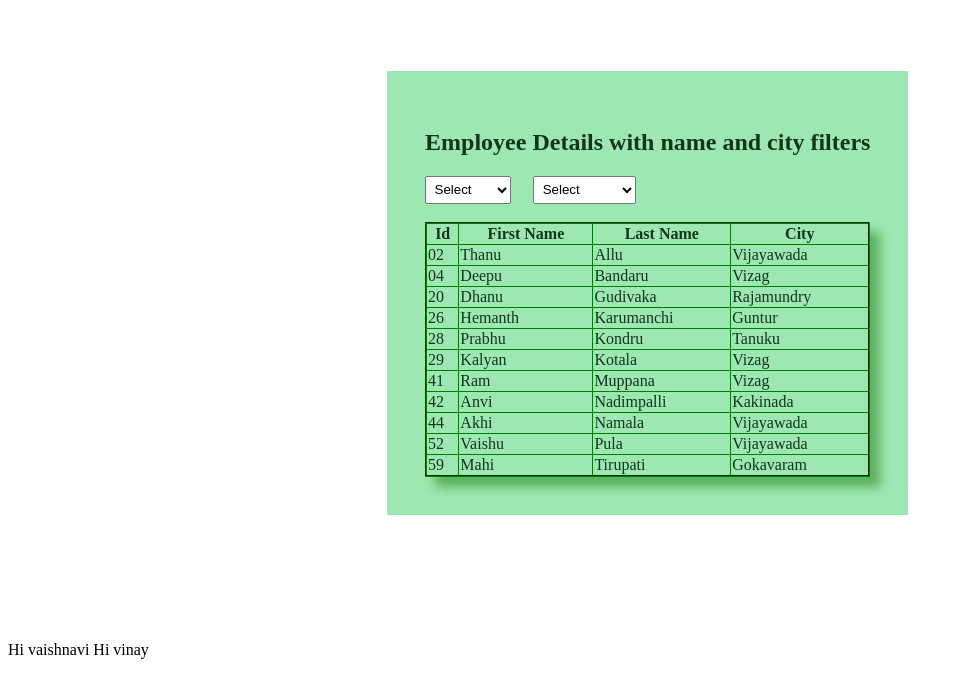
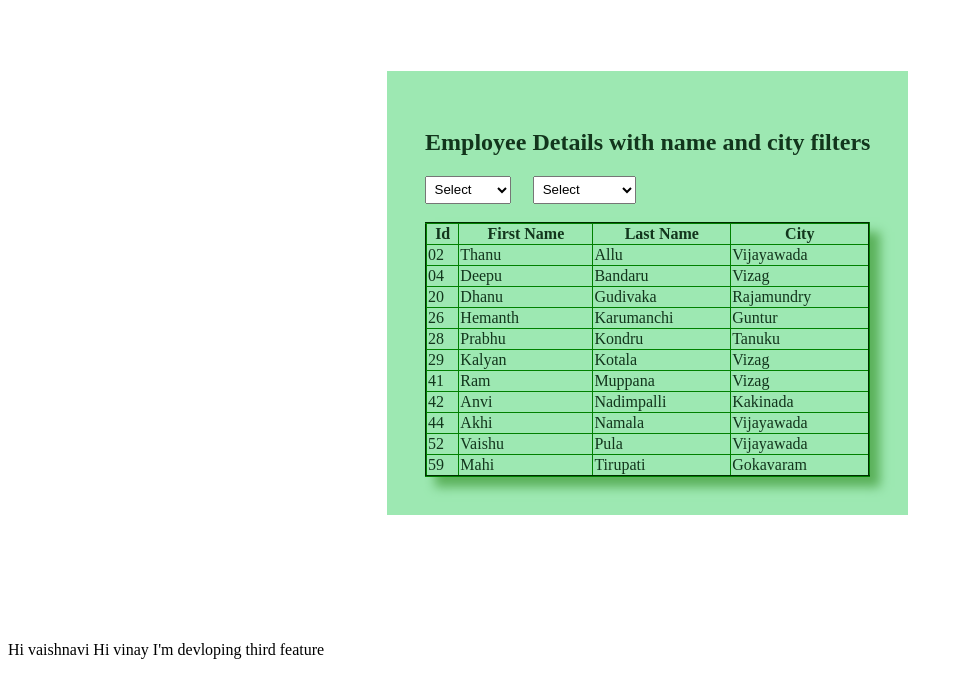
Before and after one commit to JunedDivami/first_project, an Angular app: page / in a window 1280 px wide. Shown: the top 698 px of the page, without its empty margins (0-963 px from the left). Built offline with nearby package versions, Linux system fonts and the light colour scheme.

Commit message:
third feature

```diff
--- a/src/app/app.component.html
+++ b/src/app/app.component.html
@@ -44,3 +44,5 @@
 
 Hi vaishnavi
 Hi vinay
+
+I'm devloping third feature
```
